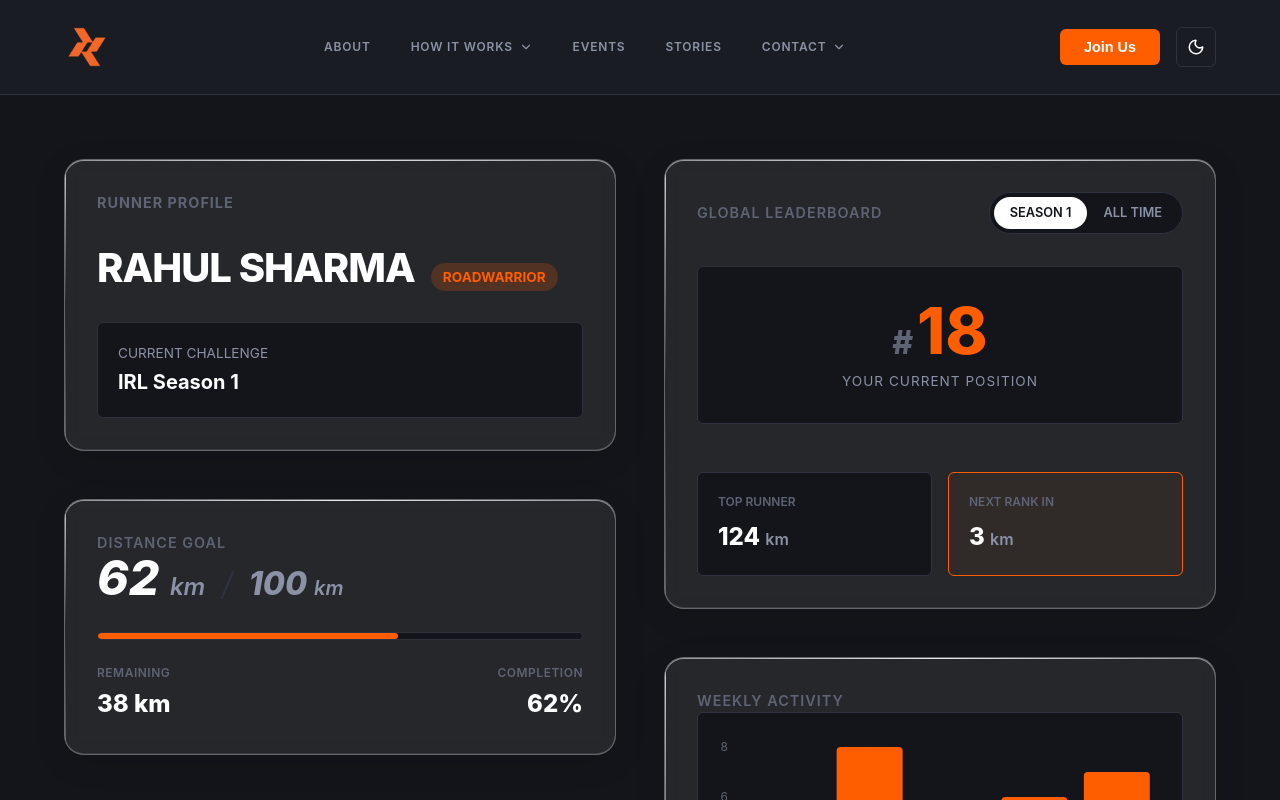
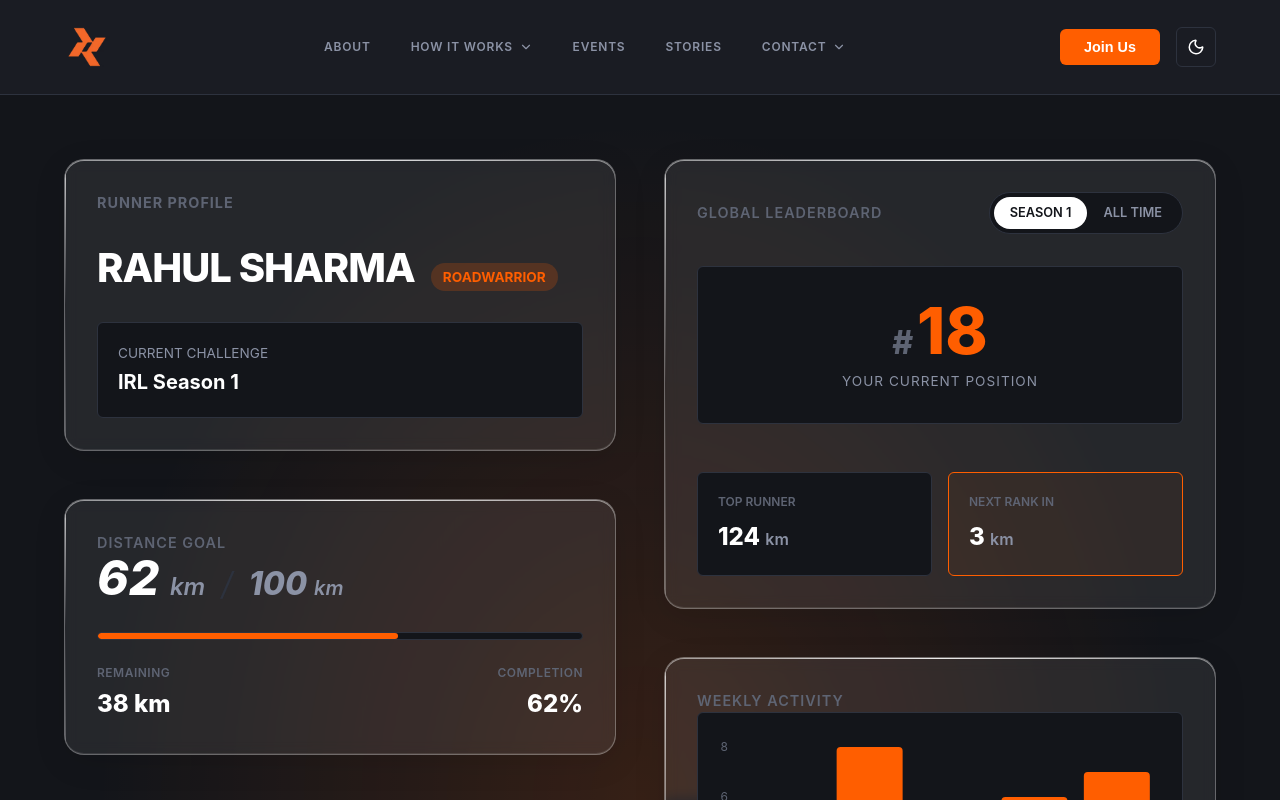
Before and after one commit to CodyBrat/runner, a React (Vite) app: page / in a window 1280 px wide. Shown: the top 800 px of the page. Built offline with nearby package versions, Linux system fonts and the light colour scheme.

Commit message:
style: add subtle orange radial gradient from bottom to enhance glass texture

```diff
--- a/src/index.css
+++ b/src/index.css
@@ -22,6 +22,8 @@
 body {
   font-family: -apple-system, BlinkMacSystemFont, "Segoe UI", Roboto, Helvetica, Arial, sans-serif;
   background-color: var(--bg-main);
+  background-image: radial-gradient(ellipse at bottom center, rgba(255, 94, 0, 0.15) 0%, transparent 60%);
+  background-attachment: fixed;
   color: var(--text-primary);
   line-height: 1.5;
   -webkit-font-smoothing: antialiased;
```
